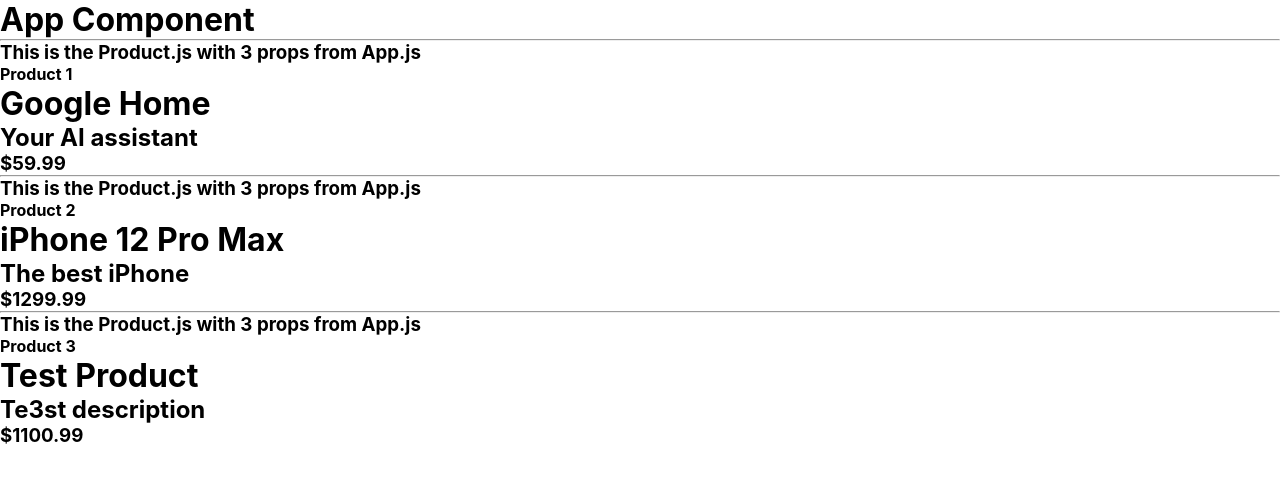
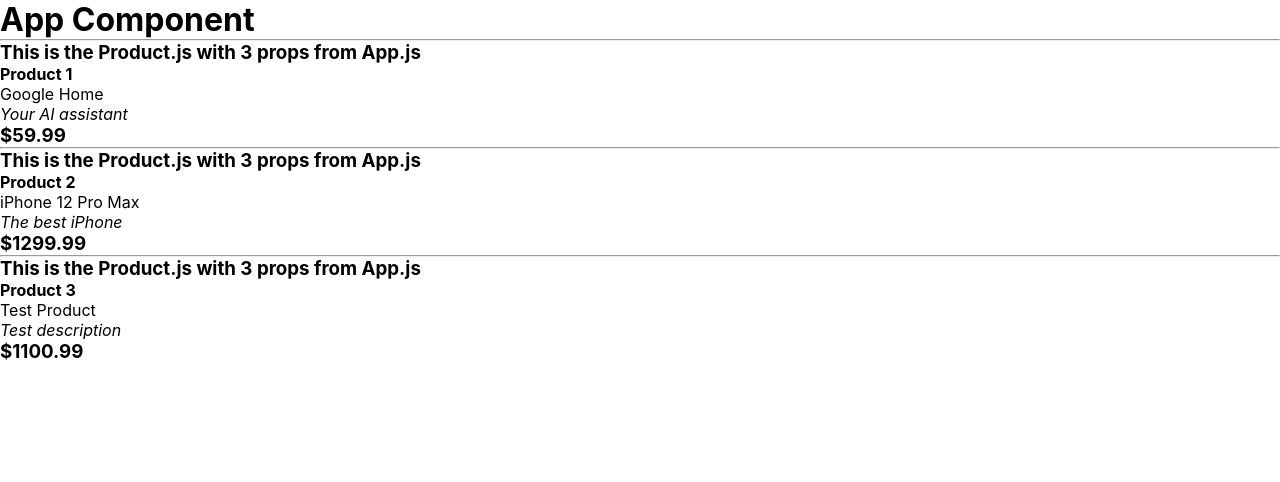
Before and after one commit to brianartea/ztfsh-1, a React (Create React App) app: page / in a window 1280 px wide. Shown: the top 482 px of the page. Built offline with nearby package versions, Linux system fonts and the light colour scheme.

Commit message:
Functional Components Props

```diff
--- a/src/App.js
+++ b/src/App.js
@@ -23,7 +23,7 @@
       <Product
         comp="Product 3"
         name="Test Product"
-        description="Te3st description"
+        description="Test description"
         price={1100.99}
       />
     </div>
--- /dev/null
+++ b/src/ItemDscription.js
@@ -0,0 +1,14 @@
+import React from "react";
+
+function ItemDscription({ name, description }) {
+  return (
+    <div>
+      <p>{name}</p>
+      <p>
+        <i>{description}</i>
+      </p>
+    </div>
+  );
+}
+
+export default ItemDscription;
--- a/src/Product.js
+++ b/src/Product.js
@@ -1,13 +1,13 @@
 import React from "react";
+import ItemDscription from "./ItemDscription";
 
-function Product(props) {
+function Product({ comp, name, description, price }) {
   return (
     <div>
       <h3>This is the Product.js with 3 props from App.js</h3>
-      <h4>{props.comp}</h4>
-      <h1>{props.name}</h1>
-      <h2>{props.description}</h2>
-      <h3>${props.price}</h3>
+      <h4>{comp}</h4>
+      <ItemDscription name={name} description={description} />
+      <h3>${price}</h3>
     </div>
   );
 }
```
